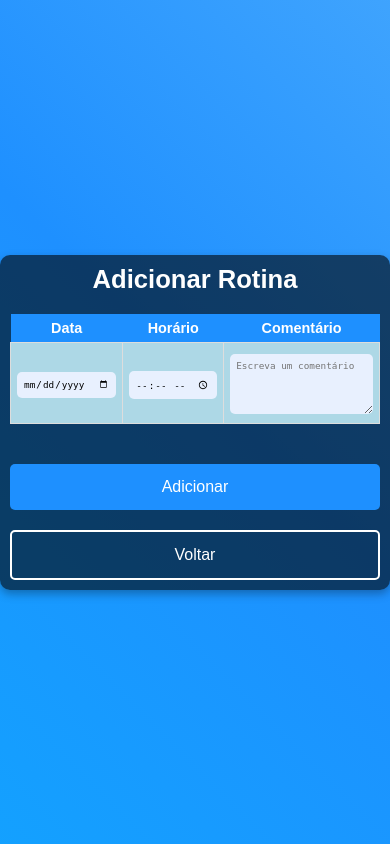
After one commit to arianysant/api01, a PHP site: page /rotinaP.php in a window 390 px wide. The commit adds this page. Run offline with PHP 8.4, Linux system fonts and the light colour scheme.

Commit message:
Add files via upload

```diff
--- a/php/crianca.php
+++ b/php/crianca.php
@@ -662,7 +662,7 @@ if (!isset($_SESSION['id_crianca'])) {
                     <img src="../img/rotinaa.PNG" alt="imagem com relogio" class="img-nova">
                     <h1>Rotina</h1>
                     <p>Clique aqui e veja a rotina que seus pais deixaram para você!</p>
-                    <a href="rotinaC.html">
+                    <a href="rotinaC.php">
                         <button class="botao">Ver Rotina</button>
                     </a>
                 </div>
--- a/php/dados.php
+++ b/php/dados.php
@@ -217,7 +217,7 @@
             </div>
 
             <div class="input-group">
-                <input type="email" name="email" placeholder="Email do responsável" required>
+                <input type="email" name="email" placeholder="Email da criança" required>
             </div>
 
              <div class="input-group">
--- a/php/pais.php
+++ b/php/pais.php
@@ -107,7 +107,7 @@ if (!isset($_SESSION['id'])) {
                     <img src="../img/rotinap.png" alt="Imagem de pintura" class="img-nova">
                     <h1>Rotina</h1>
                     <p>Monte a rotina personalizada do dia para o seu pequeno!</p>
-                    <a href="rotinaP.html">
+                    <a href="rotinaP.php">
                         <button class="botao">Adicionar</button>
                     </a>
                 </div>
--- /dev/null
+++ b/php/rotinaP.php
@@ -0,0 +1,228 @@
+<!DOCTYPE html>
+<html lang="pt-br">
+
+<head>
+    <meta charset="UTF-8">
+    <meta name="viewport" content="width=device-width, initial-scale=1.0">
+    <title>Rotina - Pais</title>
+    <style>
+        /* Estilos globais */
+        * {
+            margin: 0;
+            padding: 0;
+            box-sizing: border-box;
+        }
+
+        body {
+            font-family: Arial, sans-serif;
+            background: linear-gradient(45deg, #00bfff, #1e90ff, #87cefa);
+            background-size: 300% 300%;
+            animation: backgroundAnimation 10s ease infinite;
+            color: #fff;
+            display: flex;
+            justify-content: center;
+            align-items: center;
+            height: 100vh;
+            margin: 0;
+        }
+
+        .container {
+            text-align: center;
+            max-width: 900px;
+            width: 100%;
+            padding: 20px;
+            border-radius: 10px;
+            background-color: rgba(0, 0, 0, 0.6);
+            box-shadow: 0 4px 10px rgba(0, 0, 0, 0.3);
+        }
+
+        h1 {
+            font-size: 2em;
+            margin-bottom: 20px;
+        }
+
+        /* Tabela */
+        .tabela {
+            width: 100%;
+            border-collapse: collapse;
+            margin-bottom: 20px;
+        }
+
+        .tabela th,
+        .tabela td {
+            padding: 12px;
+            text-align: center;
+            font-size: 1.1em;
+        }
+
+        .tabela th {
+            background-color: #1E90FF;
+            color: white;
+        }
+
+        .tabela td {
+            background-color: #ADD8E6;
+            border: 1px solid #ddd;
+        }
+
+        .tabela input,
+        .tabela textarea {
+            width: 100%;
+            padding: 10px;
+            margin-top: 5px;
+            border-radius: 5px;
+            border: none;
+            background-color: #e8f0fe;
+            font-size: 1em;
+        }
+
+        textarea {
+            height: 60px;
+        }
+
+        button {
+            background-color: #1E90FF;
+            color: white;
+            padding: 10px 20px;
+            border: none;
+            border-radius: 5px;
+            cursor: pointer;
+            font-size: 1.2em;
+            margin-top: 20px;
+        }
+
+        button:hover {
+            background-color: #4682B4;
+        }
+
+        /* Animação de fundo */
+        @keyframes backgroundAnimation {
+            0% {
+                background-position: 0% 50%;
+            }
+
+            50% {
+                background-position: 100% 50%;
+            }
+
+            100% {
+                background-position: 0% 50%;
+            }
+        }
+
+        /* Botão voltar */
+        .btn-voltar {
+            background-color: transparent;
+            color: #fff;
+            border: 2px solid #fff;
+            padding: 10px 20px;
+            margin-top: 20px;
+            font-size: 1.2em;
+            cursor: pointer;
+            border-radius: 5px;
+        }
+
+        .btn-voltar:hover {
+            background-color: #1E90FF;
+            border-color: #1E90FF;
+        }
+
+        /* Responsividade */
+        @media screen and (max-width: 768px) {
+            .container {
+                padding: 15px;
+            }
+
+            h1 {
+                font-size: 1.8em;
+            }
+
+            .tabela th,
+            .tabela td {
+                padding: 8px;
+                font-size: 1em;
+            }
+
+            .tabela input,
+            .tabela textarea {
+                font-size: 0.9em;
+                padding: 8px;
+            }
+
+            button {
+                width: 100%;
+                padding: 12px;
+                font-size: 1.1em;
+            }
+
+            .btn-voltar {
+                width: 100%;
+                padding: 12px;
+                font-size: 1em;
+            }
+        }
+
+        /* Responsividade para dispositivos menores (celulares) */
+        @media screen and (max-width: 480px) {
+            h1 {
+                font-size: 1.6em;
+            }
+
+            .container {
+                padding: 10px;
+            }
+
+            .tabela th,
+            .tabela td {
+                font-size: 0.9em;
+                padding: 6px;
+            }
+
+            .tabela input,
+            .tabela textarea {
+                font-size: 0.8em;
+                padding: 6px;
+            }
+
+            button {
+                width: 100%;
+                padding: 14px;
+                font-size: 1em;
+            }
+
+            .btn-voltar {
+                width: 100%;
+                padding: 14px;
+                font-size: 1em;
+            }
+        }
+    </style>
+</head>
+
+<body>
+    <div class="container">
+        <h1>Adicionar Rotina</h1>
+        <form action="#" method="POST">
+            <table class="tabela">
+                <thead>
+                    <tr>
+                        <th>Data</th>
+                        <th>Horário</th>
+                        <th>Comentário</th>
+                    </tr>
+                </thead>
+                <tbody>
+                    <tr>
+                        <td><input type="date" name="data" required></td>
+                        <td><input type="time" name="horario" required></td>
+                        <td><textarea name="comentario" placeholder="Escreva um comentário" required></textarea></td>
+                    </tr>
+                </tbody>
+            </table>
+            <button type="submit">Adicionar</button>
+        </form>
+        <button class="btn-voltar" onclick="window.history.back()">Voltar</button>
+    </div>
+</body>
+
+</html>
```
Also changed, not shown: php/rotinaC.php (added, +165 -0 lines), php/mia_animada.png (added).
